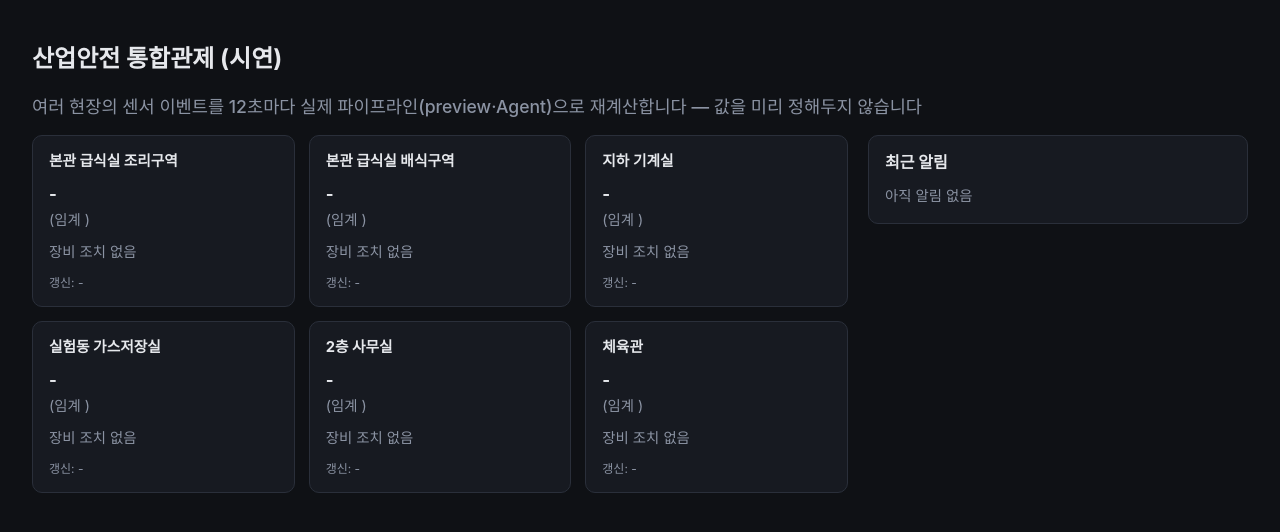
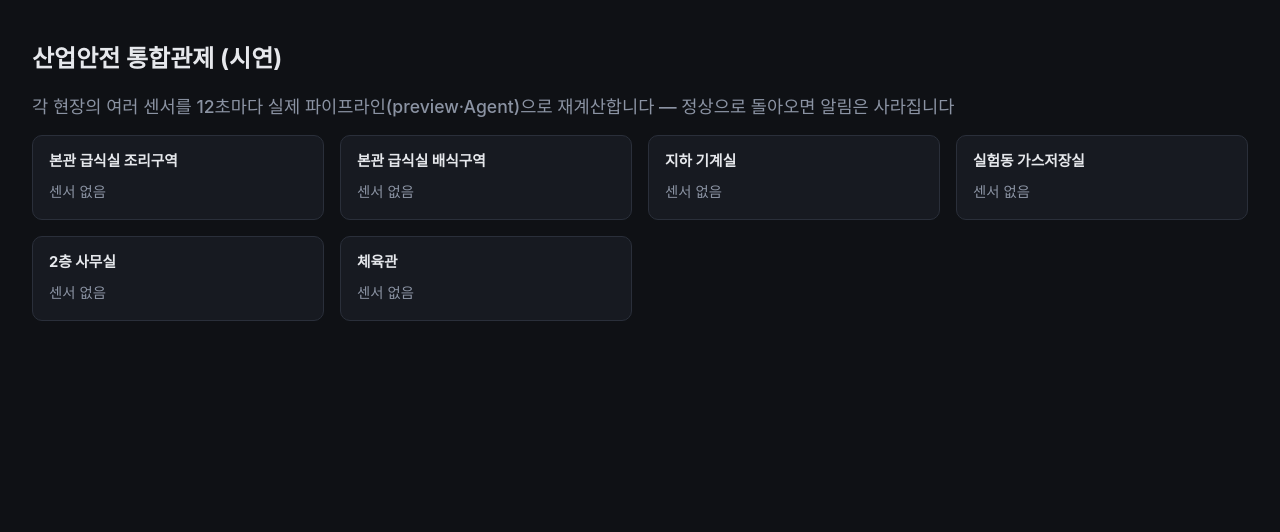
Before and after one commit to grib-arws-bot/mlops-edge-lab, a FastAPI app: page /control-room in a window 1280 px wide. Shown: the part 60-592 px from the top of the page. Run offline with FastAPI, Linux system fonts and the light colour scheme; parts of the project's set-up code (start-up, migrations or seed data) failed here and were passed over.

Commit message:
통합관제 카드를 멀티 센서 + 카드 내 알림으로 재설계
현장 1개당 센서 여러 개(2~3종) 동시 모니터링으로 확장하고, 옆의
별도 "최근 알림" 패널을 없앤 뒤 각 카드 안에 장비 조치+LLM 안내
문구를 직접 표시. 알림을 유발한 센서가 정상으로 돌아오면 그 알림만
정확히 사라지도록 소유권 체크(_clear_site_alert_if_owner) 추가.

Co-Authored-By: Claude Sonnet 5 <noreply@anthropic.com>

```diff
--- a/src/web/app.py
+++ b/src/web/app.py
@@ -429,29 +429,31 @@ async def api_feedback(request: Request):
 # 센서 이벤트가 스스로 발생하는 것처럼 백그라운드에서 주기적으로 실제 파이프라인을 돌린다.
 # "그럴듯하게 보이는 가짜 숫자"가 아니라 매번 preview()/run_agent()로 실제 계산한 결과다
 # — 이 프로젝트 전체를 관통하는 원칙(하드코딩 대신 실제 산출물)과 동일하게 맞췄다.
+#
+# 카드 하나 = 현장 하나. 카드 안에 멀티 센서(2~3개)를 두고, 그중 하나가 무작위로 바뀌면서
+# 이상 감지 시 장비 조치 + 자연어 안내(알림 박스)까지 같은 카드 안에서 전부 보여준다.
+# 그 센서가 다시 정상으로 돌아오면 알림 박스는 사라진다(사용자 요청) — "이상이 지금도
+# 진행 중인가"만 카드 하나만 보고 알 수 있게 하기 위함.
 _CONTROL_ROOM_SITES = {
-    "본관 급식실 조리구역": "조리흄",
-    "본관 급식실 배식구역": "공기질",
-    "지하 기계실": "가스",
-    "실험동 가스저장실": "가스",
-    "2층 사무실": "공기질",
-    "체육관": "공기질",
+    "본관 급식실 조리구역": {"category": "조리흄", "substances": ["일산화탄소", "오일미스트", "포름알데히드"]},
+    "본관 급식실 배식구역": {"category": "공기질", "substances": ["CO2", "미세먼지(PM10)", "온도"]},
+    "지하 기계실": {"category": "가스", "substances": ["수소", "헬륨"]},
+    "실험동 가스저장실": {"category": "가스", "substances": ["수소", "아르곤", "질소"]},
+    "2층 사무실": {"category": "공기질", "substances": ["CO2", "TVOC"]},
+    "체육관": {"category": "공기질", "substances": ["CO2", "습도"]},
 }
 _CONTROL_ROOM_INTERVAL_SECONDS = 12
-_CONTROL_ROOM_FEED_MAX = 30
 
 _control_room_state: dict[str, dict] = {}
-_control_room_feed: list[dict] = []
 
 
 def _now_hms() -> str:
     return time.strftime("%H:%M:%S")
 
 
-def _random_event_for_site(site: str) -> dict:
-    category = _CONTROL_ROOM_SITES[site]
-    table, _action = CATEGORIES[category]
-    substance, unit, threshold, _range = random.choice(table)
+def _random_event(site: str, substance: str) -> dict:
+    category = _CONTROL_ROOM_SITES[site]["category"]
+    unit, threshold = substance_lookup(category, substance)
     # 정상이 더 자주 나오게 가중치를 둠 — 알림이 쉴 새 없이 뜨면 "위험 신호"의 의미가
     # 옅어져서 오히려 데모로서 설득력이 떨어진다.
     severity = random.choices(["정상", "주의", "심각"], weights=[55, 30, 15])[0]
@@ -460,26 +462,25 @@ def _random_event_for_site(site: str) -> dict:
     return {"category": category, "substance": substance, "value": value, "threshold": threshold, "unit": unit, "location": site}
 
 
-def _update_control_room_site(site: str, event: dict, preview_result: dict) -> None:
-    _control_room_state[site] = {
-        "event": event,
-        "judgement": preview_result["judgement"],
-        "equipment": preview_result["equipment_status"],
-        "updated_at": _now_hms(),
-    }
+def _init_control_room() -> None:
+    """서버 기동 시 각 현장의 모든 센서를 정상 상태 기본값으로 채워둔다 — 첫 폴링 전에도
+    화면이 비어있지 않게 하기 위함. 알림(alert)은 처음엔 당연히 없음(None)."""
+    for site, spec in _CONTROL_ROOM_SITES.items():
+        sensors = {}
+        for substance in spec["substances"]:
+            unit, threshold = substance_lookup(spec["category"], substance)
+            sensors[substance] = {
+                "value": round(threshold * SEVERITY_RATIO["정상"], 2), "threshold": threshold,
+                "unit": unit, "severity": "정상", "updated_at": _now_hms(),
+            }
+        _control_room_state[site] = {"sensors": sensors, "alert": None}
 
 
-def _init_control_room() -> None:
-    """서버 기동 시 각 현장을 정상 상태 기본값으로 채워둔다 — 첫 폴링 전에도 화면이
-    비어있지 않게 하기 위함."""
-    for site, category in _CONTROL_ROOM_SITES.items():
-        table, _action = CATEGORIES[category]
-        substance, unit, threshold, _range = table[0]
-        event = {
-            "category": category, "substance": substance, "unit": unit, "threshold": threshold,
-            "value": round(threshold * SEVERITY_RATIO["정상"], 2), "location": site,
-        }
-        _update_control_room_site(site, event, preview(event))
+def _update_sensor(site: str, substance: str, event: dict, preview_result: dict) -> None:
+    _control_room_state[site]["sensors"][substance] = {
+        "value": event["value"], "threshold": event["threshold"], "unit": event["unit"],
+        "severity": preview_result["judgement"]["severity"], "updated_at": _now_hms(),
+    }
 
 
 def _run_control_room_agent(event: dict) -> dict:
@@ -492,33 +493,44 @@ def _run_control_room_agent(event: dict) -> dict:
         return to_dict(result)
 
 
-def _record_control_room_alert(site: str, event: dict, result: dict) -> None:
-    _control_room_feed.append({
-        "site": site, "severity": result["judgement"]["severity"],
-        "narrative": result["narrative"], "equipment": result.get("equipment_status", []),
-        "logged_at": _now_hms(),
-    })
-    del _control_room_feed[:-_CONTROL_ROOM_FEED_MAX]
-    _control_room_state[site]["equipment"] = result.get("equipment_status", [])
+def _set_site_alert(site: str, substance: str, severity: str, result: dict) -> None:
+    _control_room_state[site]["alert"] = {
+        "substance": substance, "severity": severity, "narrative": result["narrative"],
+        "equipment": result.get("equipment_status", []), "logged_at": _now_hms(),
+    }
+
+
+def _clear_site_alert_if_owner(site: str, substance: str) -> None:
+    """지금 켜진 알림이 '이 센서' 때문에 켜진 게 맞을 때만 끈다 — 다른 센서가 원인인
+    알림까지 같이 꺼버리는 걸 방지."""
+    alert = _control_room_state[site]["alert"]
+    if alert and alert["substance"] == substance:
+        _control_room_state[site]["alert"] = None
 
 
 async def _control_room_loop() -> None:
-    """12초마다 무작위 현장 하나를 골라 실제 규칙 판정을 다시 계산하고, 주의/위험이면
-    LLM까지 돌려 알림 피드에 남긴다. 백그라운드 태스크가 예외로 죽으면 그 뒤로 통합관제
-    페이지가 영원히 멈춰버리므로, 매 틱을 try/except로 감싸 하나 실패해도 다음 틱은
-    계속되게 한다."""
+    """12초마다 무작위 현장의 무작위 센서 하나를 골라 실제 규칙 판정을 다시 계산하고,
+    주의/위험이면 LLM까지 돌려 그 현장 카드의 알림으로 반영한다. 정상으로 돌아오면(그
+    알림을 유발한 센서일 때만) 알림을 지운다. 백그라운드 태스크가 예외로 죽으면 그 뒤로
+    통합관제 페이지가 영원히 멈춰버리므로, 매 틱을 try/except로 감싸 하나 실패해도 다음
+    틱은 계속되게 한다."""
     loop = asyncio.get_event_loop()
     while True:
         await asyncio.sleep(_CONTROL_ROOM_INTERVAL_SECONDS)
         try:
             site = random.choice(list(_CONTROL_ROOM_SITES))
-            event = _random_event_for_site(site)
+            substance = random.choice(_CONTROL_ROOM_SITES[site]["substances"])
+            event = _random_event(site, substance)
             preview_result = preview(event)
-            _update_control_room_site(site, event, preview_result)
-            METRIC_CONTROL_ROOM_EVENTS.labels(site=site, severity=preview_result["judgement"]["severity"]).inc()
-            if preview_result["judgement"]["severity"] != "정상":
+            severity = preview_result["judgement"]["severity"]
+            _update_sensor(site, substance, event, preview_result)
+            METRIC_CONTROL_ROOM_EVENTS.labels(site=site, severity=severity).inc()
+
+            if severity != "정상":
                 result = await loop.run_in_executor(None, _run_control_room_agent, event)
-                _record_control_room_alert(site, event, result)
+                _set_site_alert(site, substance, severity, result)
+            else:
+                _clear_site_alert_if_owner(site, substance)
         except Exception as exc:  # noqa: BLE001 — 백그라운드 루프는 절대 죽으면 안 됨
             print(f"[control-room] tick 실패: {exc}")
 
@@ -531,5 +543,4 @@ def control_room(request: Request):
 @app.get("/api/control-room/status")
 def control_room_status():
     sites = [{"name": name, **_control_room_state.get(name, {})} for name in _CONTROL_ROOM_SITES]
-    feed = list(reversed(_control_room_feed[-20:]))
-    return JSONResponse({"sites": sites, "feed": feed})
+    return JSONResponse({"sites": sites})
--- a/src/web/templates/base.html
+++ b/src/web/templates/base.html
@@ -92,20 +92,19 @@
     .sim-layout { grid-template-columns: 1fr; }
   }
 
-  .control-room-layout { display: grid; grid-template-columns: 1fr 380px; gap: 20px; align-items: start; }
-  .site-grid { display: grid; grid-template-columns: repeat(auto-fit, minmax(220px, 1fr)); gap: 14px; }
-  .site-card { background: var(--panel); border: 1px solid var(--border); border-radius: 10px; padding: 14px 16px; min-height: 168px; }
+  .site-grid { display: grid; grid-template-columns: repeat(auto-fit, minmax(280px, 1fr)); gap: 16px; }
+  .site-card { background: var(--panel); border: 1px solid var(--border); border-radius: 10px; padding: 14px 16px; }
   .site-name { font-weight: 700; margin-bottom: 8px; font-size: 0.92rem; }
-  .site-card .severity { font-size: 1.05rem; }
-  .feed-panel { background: var(--panel); border: 1px solid var(--border); border-radius: 10px; padding: 14px 16px; max-height: 680px; overflow-y: auto; }
-  .feed-title { font-weight: 700; margin-bottom: 10px; }
-  .feed-item { padding: 8px 0; border-bottom: 1px solid var(--border); font-size: 0.85rem; }
-  .feed-item:last-child { border-bottom: none; }
+  .sensor-row { display: flex; align-items: center; justify-content: space-between; gap: 8px; padding: 5px 0; border-bottom: 1px dashed var(--border); font-size: 0.85rem; }
+  .sensor-row:last-child { border-bottom: none; }
+  .sensor-name { font-weight: 600; flex: 0 0 auto; }
+  .sensor-row .stat { margin: 0; flex: 1 1 auto; text-align: right; }
+  .sensor-row .severity { flex: 0 0 auto; font-size: 0.82rem; margin-left: 8px; }
+  .site-alert { margin-top: 10px; padding: 8px 10px; border-radius: 8px; border: 1px dashed var(--border); font-size: 0.85rem; }
+  .site-alert.alert-주의 { border-color: var(--caution); background: rgba(210,153,34,0.08); }
+  .site-alert.alert-위험 { border-color: var(--danger); background: rgba(248,81,73,0.08); }
   .feed-head { display: flex; align-items: center; gap: 6px; margin-bottom: 4px; flex-wrap: wrap; }
   .feed-narrative { color: var(--text); line-height: 1.4; }
-  @media (max-width: 900px) {
-    .control-room-layout { grid-template-columns: 1fr; }
-  }
 </style>
 </head>
 <body>
--- a/src/web/templates/control_room.html
+++ b/src/web/templates/control_room.html
@@ -2,21 +2,16 @@
 {% block title %}산업안전 통합관제 | MLOps-Edge-Lab{% endblock %}
 {% block content %}
 <h1>산업안전 통합관제 (시연)</h1>
-<h2>여러 현장의 센서 이벤트를 12초마다 실제 파이프라인(preview·Agent)으로 재계산합니다 — 값을 미리 정해두지 않습니다</h2>
+<h2>각 현장의 여러 센서를 12초마다 실제 파이프라인(preview·Agent)으로 재계산합니다 — 정상으로 돌아오면 알림은 사라집니다</h2>
 
-<div class="control-room-layout">
 <div id="site-grid" class="site-grid">
   {% for site in sites %}
   <div class="site-card" data-site="{{ site }}">
     <div class="site-name">{{ site }}</div>
-      <div class="site-body">로딩 중...</div>
+    <div class="sensor-rows"><div class="stat">로딩 중...</div></div>
+    <div class="site-alert" style="display:none;"></div>
   </div>
   {% endfor %}
-  </div>
-  <div class="feed-panel">
-    <div class="feed-title">최근 알림</div>
-    <div id="feed-list"><div class="stat">아직 알림 없음</div></div>
-  </div>
 </div>
 
 <script>
@@ -36,28 +31,36 @@ async function refreshControlRoom() {
   for (const s of (data.sites || [])) {
     const card = document.querySelector('.site-card[data-site="' + CSS.escape(s.name) + '"]');
     if (!card) continue;
-    const j = s.judgement || {};
-    const ev = s.event || {};
-    const eq = s.equipment || [];
+
+    const sensors = s.sensors || {};
+    const rows = Object.entries(sensors).map(([name, d]) =>
+      '<div class="sensor-row">' +
+        '<span class="sensor-name">' + escapeHtml(name) + '</span>' +
+        '<span class="stat">' + d.value + d.unit + ' (임계 ' + d.threshold + d.unit + ')</span>' +
+        '<span class="severity ' + d.severity + '">' + d.severity + '</span>' +
+      '</div>'
+    ).join('');
+    card.querySelector('.sensor-rows').innerHTML = rows || '<div class="stat">센서 없음</div>';
+
+    const alertBox = card.querySelector('.site-alert');
+    if (s.alert) {
+      const eq = s.alert.equipment || [];
       const equipHtml = eq.length
-      ? eq.map(e => '<div class="equip-item equip-' + e.status + '"><span class="equip-dot"></span>' + escapeHtml(e.equipment) + '<span class="equip-status">' + escapeHtml(e.status) + '</span></div>').join('')
-      : '<span class="stat">장비 조치 없음</span>';
-    card.querySelector('.site-body').innerHTML =
-      '<div class="severity ' + (j.severity || '') + '">' + (j.severity || '-') + '</div>' +
-      '<div class="stat">' + escapeHtml(ev.substance || '') + ' ' + (ev.value ?? '') + (ev.unit || '') +
-      ' (임계 ' + (ev.threshold ?? '') + (ev.unit || '') + ')</div>' +
-      '<div class="equipment-grid" style="margin-top:8px;">' + equipHtml + '</div>' +
-      '<div class="mlflow-hint">갱신: ' + (s.updated_at || '-') + '</div>';
+        ? '<div class="equipment-grid" style="margin: 6px 0;">' + eq.map(e =>
+            '<div class="equip-item equip-' + e.status + '"><span class="equip-dot"></span>' + escapeHtml(e.equipment) + '<span class="equip-status">' + escapeHtml(e.status) + '</span></div>'
+          ).join('') + '</div>'
+        : '';
+      alertBox.className = 'site-alert alert-' + s.alert.severity;
+      alertBox.innerHTML =
+        '<div class="feed-head"><span class="severity ' + s.alert.severity + '">' + s.alert.severity + '</span> <span class="stat">' + s.alert.logged_at + ' 갱신</span></div>' +
+        equipHtml +
+        '<div class="feed-narrative">' + escapeHtml(s.alert.narrative) + '</div>';
+      alertBox.style.display = 'block';
+    } else {
+      alertBox.style.display = 'none';
+      alertBox.innerHTML = '';
     }
-
-  const feedList = document.getElementById('feed-list');
-  const feed = data.feed || [];
-  feedList.innerHTML = feed.length ? feed.map(f =>
-    '<div class="feed-item">' +
-      '<div class="feed-head"><span class="severity ' + f.severity + '">' + f.severity + '</span> <strong>' + escapeHtml(f.site) + '</strong> <span class="stat">' + f.logged_at + '</span></div>' +
-      '<div class="feed-narrative">' + escapeHtml(f.narrative) + '</div>' +
-    '</div>'
-  ).join('') : '<div class="stat">아직 알림 없음</div>';
+  }
 }
 
 refreshControlRoom();
```
Also changed, not shown: docs/의사결정_로그.md (+6 -0 lines), 1 other file. Lines whose indentation alone changed are shown as unchanged.
